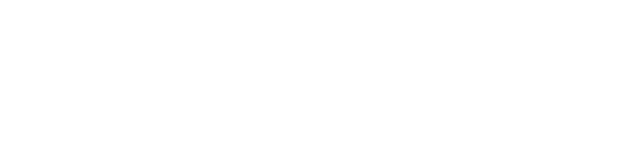
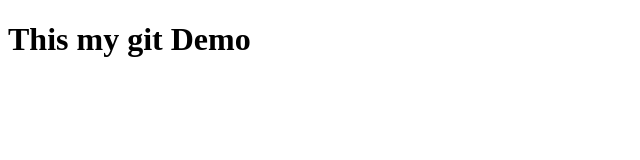
Before and after one commit to sumit1523/gitDemo, a plain HTML site: page index.html in a window 1280 px wide. Shown: the whole page, without its empty margins (0-640 px from the left). Drawn offline with Linux system fonts and the light colour scheme.

Commit message:
second commit

```diff
--- a/index.html
+++ b/index.html
@@ -7,6 +7,6 @@
     <title>GIT Demo by sumit</title>
 </head>
 <body>
-
+    <h1>This my git Demo </h1>
 </body>
 </html>
```
